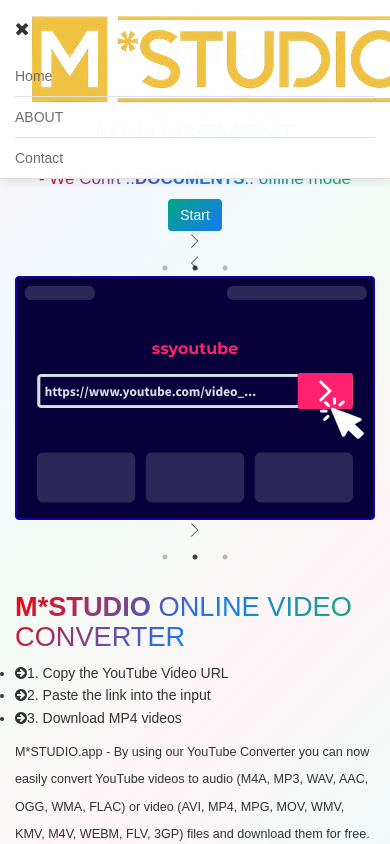
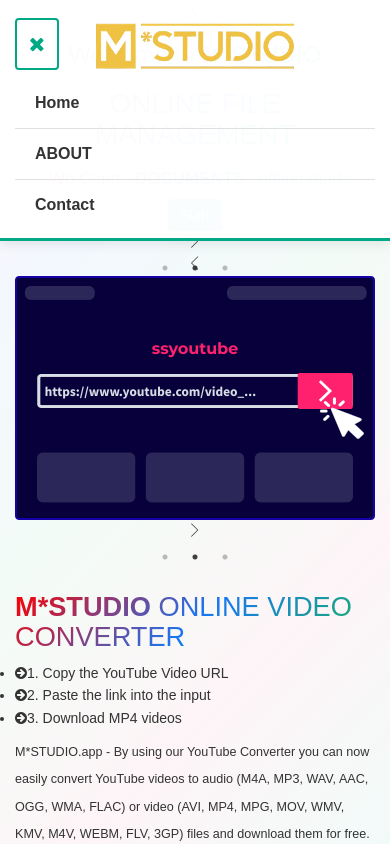
Before and after one commit to cyber08jk/media_downloader, a website: page index.html in a window 390 px wide. Both pictures are taken after a click on the button 22 px from the left and 29 px from the top of the page. Shown: the top 844 px of the page. Drawn offline with nearby package versions, Linux system fonts and the light colour scheme; files that its build step writes are made by us from their sources; files whose address does not match are found by name; a web font is replaced by a local one.

Commit message:
new changes

```diff
--- a/assets/css/bootsnav.css
+++ b/assets/css/bootsnav.css
@@ -47,13 +47,36 @@ nav.navbar.bootsnav{
     border-radius: 0px;
     background-color: #fff;
     border: none;
-    border-bottom: solid 1px #e0e0e0;
+    border-bottom: solid 3px #00a885;
     z-index: 9;
+    box-shadow: 0 2px 12px rgba(0, 0, 0, 0.1);
+    padding: 8px 0;
 }
 
 nav.navbar.bootsnav ul.nav > li > a{
-    color: #6f6f6f;
+    color: #333333;
     background-color: transparent !important;
+    font-size: 16px;
+    font-weight: 600;
+    padding: 15px 20px !important;
+    transition: all 0.3s ease;
+    position: relative;
+}
+
+nav.navbar.bootsnav ul.nav > li > a:after {
+    content: '';
+    position: absolute;
+    bottom: 5px;
+    left: 20px;
+    right: 20px;
+    height: 2px;
+    background: #00a885;
+    transform: scaleX(0);
+    transition: transform 0.3s ease;
+}
+
+nav.navbar.bootsnav ul.nav > li > a:hover:after {
+    transform: scaleX(1);
 }
 
 nav.navbar.bootsnav ul.nav li.megamenu-fw > a:hover,
@@ -62,15 +85,24 @@ nav.navbar.bootsnav ul.nav li.active > a:hover,
 nav.navbar.bootsnav ul.nav li.active > a:focus,
 nav.navbar.bootsnav ul.nav li.active > a{
     background-color: transparent;
+    color: #00a885;
 }
 
 nav.navbar.bootsnav .navbar-toggle{
-    background-color: #fff !important;
-    border: none;
-    padding: 0;
-    font-size: 18px;
+    background-color: transparent !important;
+    border: 2px solid #00a885;
+    padding: 8px 12px;
+    font-size: 20px;
     position: relative;
-    top: 5px;
+    top: 0;
+    color: #00a885;
+    border-radius: 4px;
+    transition: all 0.3s ease;
+}
+
+nav.navbar.bootsnav .navbar-toggle:hover {
+    background-color: #00a885 !important;
+    color: #fff;
 }
 
 nav.navbar.bootsnav ul.nav .dropdown-menu .dropdown-menu{
--- a/assets/css/style.css
+++ b/assets/css/style.css
@@ -839,33 +839,49 @@ Nav Menu style
 ==================*/
 
 .navbar-brand {
-    padding: 25px 15px;
+    padding: 15px 20px !important;
 }
 .navbar-brand > img {
     display: block;
-    width: 80%;
+    width: 100%;
+    max-width: 200px;
+    height: auto;
 }
 
 .navbar-callus li a{
-    font-size:14px;
-    padding: 10px;
-    color:#444444;
+    font-size: 16px;
+    padding: 15px 12px;
+    color: #333333;
     display: inline-block;
+    font-weight: 500;
+    transition: all 0.3s ease;
+}
+.navbar-callus li a:hover {
+    color: #00a885;
 }
 .navbar-callus li a i{
-    font-size:13px;
-    color:#1abc9c;
-    margin-right: 5px;
+    font-size: 14px;
+    color: #00a885;
+    margin-right: 8px;
 }
 .navbar-socail li a{
-    font-size:16px;
-    padding: 10px;
-    color:#aaaaaa;
+    font-size: 18px;
+    padding: 12px 15px;
+    color: #999999;
     display: inline-block;
+    border-radius: 50%;
+    width: 45px;
+    height: 45px;
+    line-height: 18px;
+    text-align: center;
+    transition: all 0.3s ease;
+    background: rgba(0, 168, 133, 0);
 }
 .navbar-socail li a:hover{
-    background-color: #3765a3;
-    color:#fff;
+    background-color: #00a885;
+    color: #fff;
+    transform: translateY(-3px);
+    box-shadow: 0 4px 8px rgba(0, 168, 133, 0.3);
 }
 
 
--- a/index.html
+++ b/index.html
@@ -60,7 +60,32 @@
 
             .navbar-default {
                 background: rgba(255, 255, 255, 0.98) !important;
-                box-shadow: 0 2px 10px rgba(0,0,0,0.1);
+                box-shadow: 0 2px 12px rgba(0,0,0,0.1);
+                border-bottom: 3px solid #00a885;
+                padding: 8px 0;
+            }
+
+            .navbar-default .navbar-nav > li > a {
+                color: #333333 !important;
+                font-weight: 600;
+                font-size: 16px;
+                padding: 15px 20px;
+                transition: all 0.3s ease;
+                position: relative;
+            }
+
+            .navbar-default .navbar-nav > li > a:hover,
+            .navbar-default .navbar-nav > li > a:focus {
+                color: #00a885 !important;
+            }
+
+            .navbar-default .navbar-brand {
+                padding: 15px 20px !important;
+            }
+
+            .navbar-default .navbar-brand img {
+                max-width: 200px;
+                height: auto;
             }
 
             .text-primary {
```
Also changed, not shown: server.js (+19 -15 lines), public/home-bg.png.
